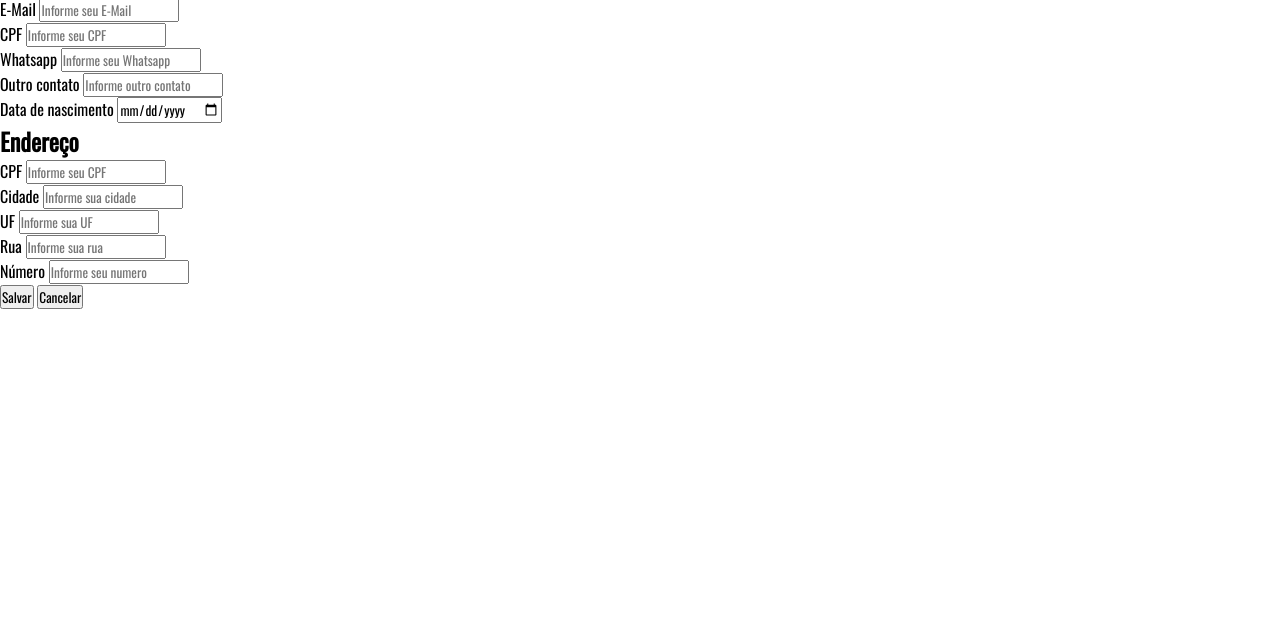
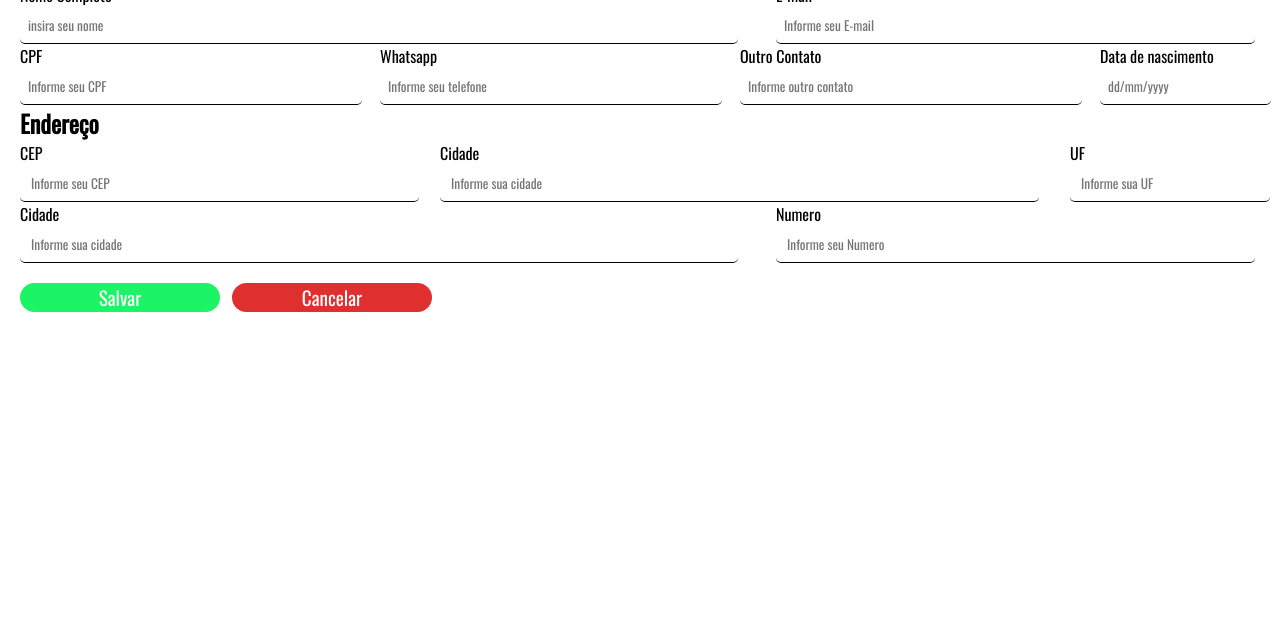
Before and after one commit to Edmig1/MiguelGarrocini, a plain HTML site: page Front/Clientes.html in a window 1280 px wide. Shown: the part 170-800 px from the top of the page. Drawn offline with nearby package versions, Linux system fonts and the light colour scheme.

Commit message:
Projeto FINALIZADO

```diff
--- a/Front/Clientes.html
+++ b/Front/Clientes.html
@@ -11,83 +11,97 @@
     <link rel="stylesheet" href="../styles/style.css">
     <link rel="stylesheet" href="../styles/mobile.css">
     <title>Clientes</title>
+</head>
 
 <body>
     <header id="header">
-        <img src="../img/logo.png" alt="logo">
+        <img src="../img/logo.png" alt="">
+        <nav>
+            <a href="index.html" type="button">Sair</a>
+        </nav>
     </header>
 
-    <Main>
-        <section id="formulario-cadastro">
-            <h2>Cadastro de clientes</h2>
-            <form action="">
-                <div id="nome-completo">
-                    <label for="nome2">Nome completo</label>
-                    <input type="text" name="nome2" id="nome2" required minlength="3" placeholder="Informe seu nome">
+
+    <main id="fomulario-clientes">
+        <h1>Cadastro de clientes</h1>
+        <form action="" id="formclientes">
+            <div class="grid-2">
+                <div class="form-nome">
+                    <label for="nome">Nome Completo</label>
+                    <input type="text" name="nome" required minlength="4" placeholder="insira seu nome">
                 </div>
-                <div id="email-cadastro">
-                    <label for="email1">E-Mail</label>
-                    <input type="text" name="email1" id="email2" required placeholder="Informe seu E-Mail">
+                <div class="form-email">
+                    <label for="">E-mail</label>
+                    <input type="email" name="email" id="email" required placeholder="Informe seu E-mail">
                 </div>
-                <div id="cpf-cadastro">
+            </div>
+
+            <div class="grid-4">
+                <div class="form-cpf">
                     <label for="CPF">CPF</label>
-                    <input type="text" name="CPF" id="CPF" required placeholder="Informe seu CPF">
-                </div>
-                <div id="whatsapp-cadastro">
-                    <label for="whatsapp">Whatsapp</label>
-                    <input type="text" name="Whatsapp" id="Whatsapp" required placeholder="Informe seu Whatsapp">
+                    <input type="text" name="CPF" required maxlength="11" placeholder="Informe seu CPF">
                 </div>
 
-                <div id="outrocontato-cadastro">
-                    <label for="outro contato">Outro contato</label>
-                    <input type="text" name="Outro contato" id="Outro contato" required
-                        placeholder="Informe outro contato">
+                <div class="form-Whatsapp">
+                    <label for="whatsapp">Whatsapp</label>
+                    <input type="tel" name="Whatsapp" id="Whatsapp" required placeholder="Informe seu telefone" required
+                        minlength="10" required maxlength="11">
                 </div>
 
-                <div id="datadenascimento-cadastro">
-                    <label for="CPF">Data de nascimento</label>
-                    <input type="date" name="Data de nascimento" id="data de nascimento" required
-                        placeholder="Informe sua data de nascimento">
-                </div>
-            </form>
-        </section>
-
-        <section id="formulario-endereço">
-            <H2>Endereço</H2>
-            <form action="">
-                <div id="cpf-endereço">
-                    <label for="CPF">CPF</label>
-                    <input type="text" name="CPF" id="CPF2" required placeholder="Informe seu CPF">
-                </div id>
-
-                <div id="cidade-endereço">
-                    <label for="cidade">Cidade</label>
-                    <input type="text" name="Cidade" id="Cidade" required placeholder="Informe sua cidade">
+                <div class="form-contato">
+                    <label for="whatsapp">Outro Contato</label>
+                    <input type="tel" name="contato" id="contato" required placeholder="Informe outro contato" required
+                        minlength="10" required maxlength="11">
                 </div>
 
-                <div id="UF-endereço">
-                    <label for="UF">UF</label>
-                    <input type="" name="UF" id="UF" required placeholder="Informe sua UF">
+                <div class="form-nascimento">
+                    <label for="whatsapp">Data de nascimento</label>
+                    <input type="text" name="datadenascimento" required maxlength="8" placeholder="dd/mm/yyyy">
+
+                </div>
+            </div>
+
+            <h2 id="2">Endereço</h2>
+
+            <div class="grid-3">
+                <div class="form-CEP">
+                    <label for="nome">CEP</label>
+                    <input type="text" name="CEP" required minlength="8"" placeholder=" Informe seu CEP">
                 </div>
 
-                <div id="Rua-endereço">
-                    <label for="Rua">Rua</label>
-                    <input type="text" name="Rua" id="Rua" required placeholder="Informe sua rua">
+                <div class="form-Cidade">
+                    <label for="nome">Cidade</label>
+                    <input type="text" name="Cidade" required minlength="10"" placeholder=" Informe sua cidade">
                 </div>
 
-                <div id="Número-endereço">
-                    <div>
-                        <label for="">Número</label>
-                        <input type="text" name="Número" id="Número" required placeholder="Informe seu numero">
-                    </div>
-            </form>
-        </section>
+                <div class="form-Uf">
+                    <label for="nome">UF</label>
+                    <input type="text" name="UF" required minlength="20"" placeholder=" Informe sua UF">
+                </div>
+            </div>
 
-        <section id="formulario-botao">
-            <button type="submit" id="formulario-botao-salvar">Salvar</button>
-            <button type="reset" id="formulario-botao-cancelar">Cancelar</button>
-        </section>
-    </Main>
-    </head>
+            <div class="grid-2">
+                <div class="form-Cidade2">
+                    <label for="nome">Cidade</label>
+                    <input type="text" name="Cidade2" required minlength="10"" placeholder=" Informe sua cidade">
+                </div>
 
-    <body>
+                <div class="form-numero">
+                    <label for="nome">Numero</label>
+                    <input type="text" name="numero" required minlength="20"" placeholder=" Informe seu Numero">
+                </div>
+            </div>
+
+
+            <div class="botoes">
+                <div class="verdin">
+                    <button type="submit" class="botan-verde">Salvar</button>
+                </div>
+                <div>
+                    <button type="reset" class="botan-vermelho">Cancelar</button>
+                </div>
+            </div>
+        </form>
+    </main>
+</body>
+</html>
--- a/styles/mobile.css
+++ b/styles/mobile.css
@@ -1,58 +1,68 @@
 /* media query, condição, se (isso acontece) algo ocorre */
-@media(max-width: 980px){
-    #Bem-vindo{
+@media(max-width: 980px) {
+    #Bem-vindo {
         display: block;
     }
 }
 
-@media(max-width: 823px){
-    main #formulario #formulario-form{
+@media(max-width: 823px) {
+    main #formulario #formulario-form {
         background-image: none;
     }
 }
-@media(max-width: 600px){
-    main #beneficios #beneficios-servicos{
+
+@media(max-width: 600px) {
+    main #beneficios #beneficios-servicos {
         display: block;
     }
 }
+
 /* ------------------------------------Login---------------------------------------------------------------------- */
-@media(max-width: 415px){
+@media(max-width: 415px) {
+
     #form-formulario-login form div,
-    main #form #form-formulario form input, main #form #form-formulario-login form input,
-    main #form #form-formulario form button, main #form #form-formulario-login form button, #form #teste{
+    main #form #form-formulario form input,
+    main #form #form-formulario-login form input,
+    main #form #form-formulario form button,
+    main #form #form-formulario-login form button,
+    #form #teste {
         width: 100%;
     }
 
 }
+
 /* ------------------------------------------dashboard----------------------------------------------------------------------------- */
-@media( max-width: 600px){
-    main #dash div{
+@media(max-width: 600px) {
+    main #dash div {
         width: 200px !important;
     }
 }
+
 /* --------------------------------------------register-------------------------------------------------------------------
  */
 
-@media(max-width: 600px){
+@media(max-width: 600px) {
+
     #mainr #form #formulario-form1 form input,
-    #mainr #form #formulario-form1 form button{
+    #mainr #form #formulario-form1 form button {
         width: 200px;
     }
 }
 
 /* -----------------------------------------consultas--------------------------------------------------------------- */
-#mainc .confirma button{
+#mainc .confirma button {
     color: white;
-    background-color:var(--cor-verde);
+    background-color: var(--cor-verde);
     border: none;
     border-radius: 30px;
     cursor: pointer;
     font-size: larger;
     width: 200px;
 }
-#mainc .cancela button{
+
+#mainc .cancela button {
     color: white;
-    background-color:var(--cor-vermelho);
+    background-color: var(--cor-vermelho);
     border: none;
     border-radius: 30px;
     cursor: pointer;
@@ -61,11 +71,12 @@
     margin-left: 12px;
 }
 
-#mainc .butoes{
-    display:flex;
+#mainc .butoes {
+    display: flex;
     flex-direction: row;
     padding-top: 10px;
 }
+
 /* daqui pra cima é os botão */
 
 #mainc .nome-consulta,
@@ -79,19 +90,51 @@
 }
 
 #mainc .pergunta {
-    display:     flex;
+    display: flex;
     flex-direction: row;
     justify-content: space-between;
 }
 
-#mainc .nome-consulta input{
-width: 100vh;
+#mainc .nome-consulta input {
+    width: 100vh;
 }
+
 #mainc .data-consulta input,
-#mainc .hora-consulta input{
+#mainc .hora-consulta input {
     width: 50vh;
 }
 
-#mainc .mais-info{
+#mainc .mais-info {
     padding-top: 10px;
 }
+
+@media(max-width: 900px) {
+
+    #mainc .pergunta,
+    #mainc .butoes {
+        display: block;
+    }
+}
+
+@media(max-width: 700px) {
+
+    #mainc .nome-consulta input,
+    #mainc .pergunta input {
+        width: auto;
+    }
+}
+/* --------------------------------------------clientes------------------------------------------------- */
+@media(max-width: 435px){
+    #fomulario-clientes .botoes{
+        display: block;
+    }
+}
+
+@media(max-width: 305px){
+    #formclientes .grid-2,
+    #formclientes .grid-4,
+    #formclientes .grid-3{
+        display: block;
+
+    }
+}
--- a/styles/style.css
+++ b/styles/style.css
@@ -471,3 +471,79 @@ main .butoes {
 }
 
 /* daqui pra cima é os botão */
+/* ------------------------------CLIENTES--------------------------------------------- */
+main h1{
+    padding-left: 15px;
+}
+
+#formclientes .grid-2{
+    display: grid;
+    grid-template-columns: 3fr 2fr;
+
+}
+
+#formclientes .grid-4{
+    display: grid;
+    grid-template-columns: 2fr 2fr 2fr 1fr;
+
+}
+
+#formclientes .grid-3{
+    display: grid;
+    grid-template-columns: 2fr 3fr 1fr;
+
+}
+
+#formclientes label {
+    display: block;
+}
+
+#formclientes .grid-2 input,
+.grid-4 input,
+.grid-3 input{
+    display: block;
+    padding: 8px;
+    border: none;
+    /* outiline tira a bordinha do input /
+    outline: none;
+    / border bottom serve pra por borda só em baixo */
+    border-bottom:1px solid black;
+    border-radius: 5px;
+    width: 95%;
+
+
+}
+
+.form-nome input{
+
+}
+
+#fomulario-clientes form{
+    padding-left: 20px;
+}
+
+#fomulario-clientes .verdin button{
+    color: white;
+    background-color:var(--cor-verde);
+    border: none;
+    border-radius: 30px;
+    cursor: pointer;
+    font-size: larger;
+    width: 200px;
+}
+#fomulario-clientes .botan-vermelho{
+    color: white;
+    background-color:var(--cor-vermelho);
+    border: none;
+    border-radius: 30px;
+    cursor: pointer;
+    font-size: larger;
+    width: 200px;
+    margin-left: 12px;
+}
+
+#fomulario-clientes .botoes{
+    display:flex;
+    flex-direction: row;
+    padding-top: 20px;
+}
```
Also changed, not shown: Front/index.html (+1 -1 lines).
